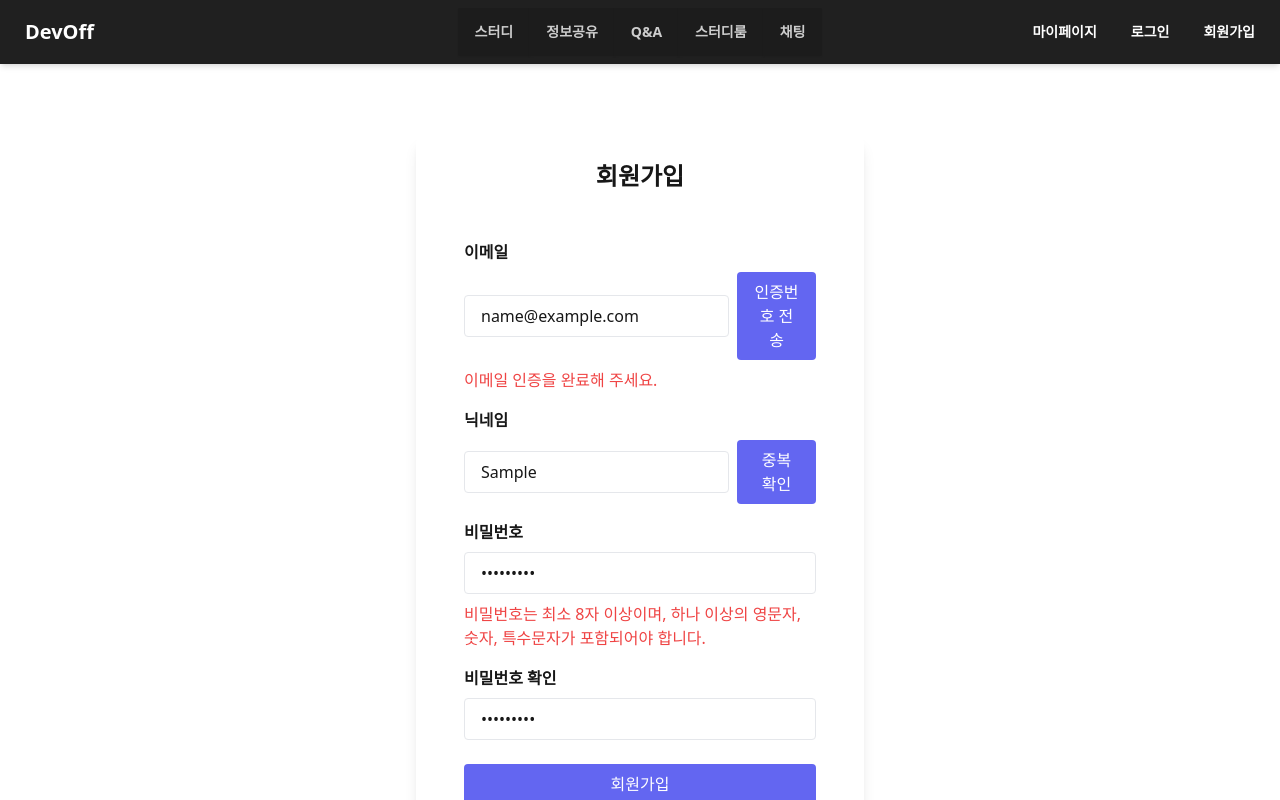
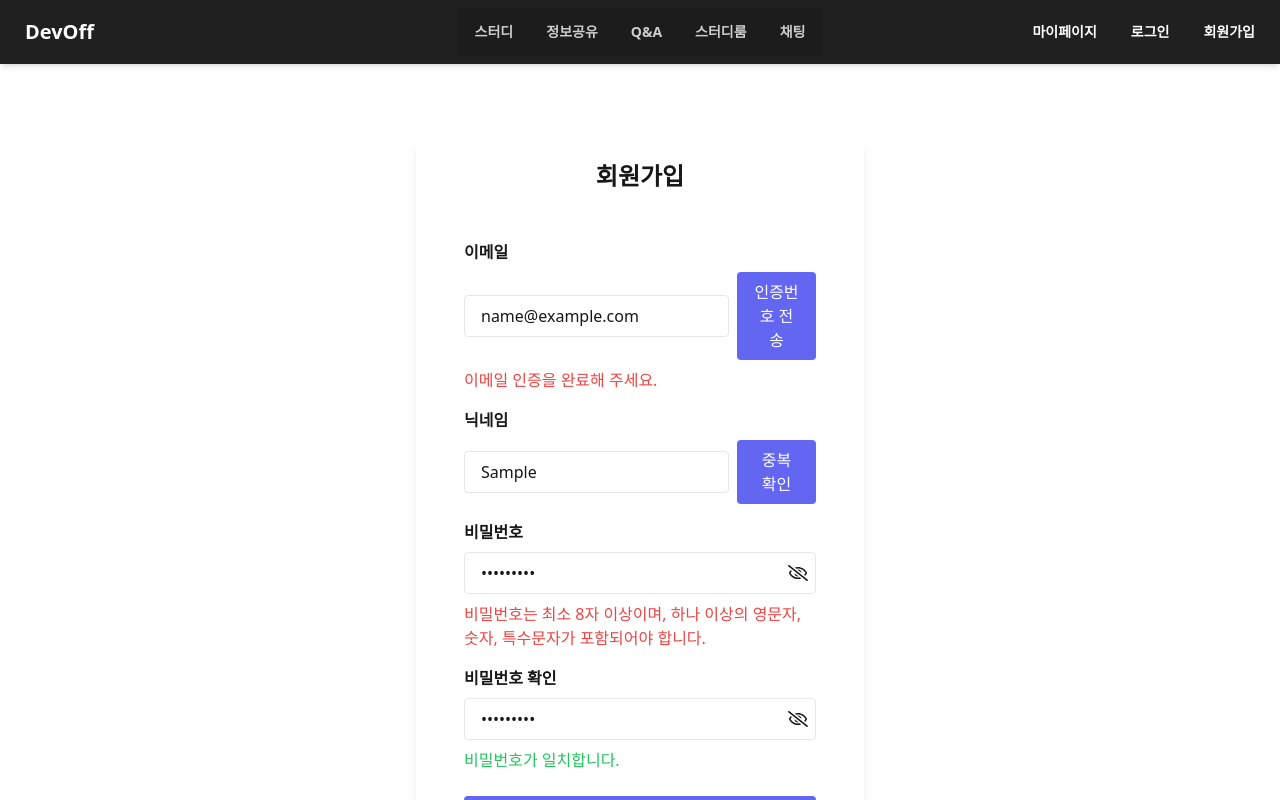
Before and after one commit to jyeoney/FrontEnd, a Next.js app: page /signup in a window 1280 px wide. Both pictures are taken after typing "name@example.com", "Sample", "Sample123", "Sample123" into the empty fields and a click on the button "회원가입". Shown: the top 800 px of the page. Built offline with nearby package versions, Linux system fonts and the light colour scheme; no server answers.

Commit message:
feat: 비밀번호 보기/숨기기 토글 기능 구현, 인증코드 및 비밀번호 확인 메시지 처리 개선, api 주소 환경변수 처리

```diff
--- a/src/components/signup/SignUpForm.tsx
+++ b/src/components/signup/SignUpForm.tsx
@@ -2,6 +2,7 @@
 import axios from 'axios';
 import { useRouter } from 'next/navigation';
 import { FormEvent, useState } from 'react';
+import { FaRegEye, FaRegEyeSlash } from 'react-icons/fa';
 
 const SignUpForm = () => {
   const [email, setEmail] = useState('');
@@ -22,9 +23,20 @@ const SignUpForm = () => {
     'success' | 'error' | ''
   >('');
 
-  const [authCodeError, setAuthCodeError] = useState('');
+  const [authCodeMessage, setAuthCodeMessage] = useState('');
+  const [authCodeMessageType, setAuthCodeMessageType] = useState<
+    'success' | 'error' | ''
+  >('');
+
   const [passwordError, setPasswordError] = useState('');
-  const [passwordCheckError, setPasswordCheckError] = useState('');
+
+  const [passwordCheckMessage, setPasswordCheckMessage] = useState('');
+  const [passwordCheckMessageType, setPasswordCheckMessageType] = useState<
+    'success' | 'error' | ''
+  >('');
+
+  const [passwordVisible, setPasswordVisible] = useState(false);
+  const [passwordCheckVisible, setPasswordCheckVisible] = useState(false);
 
   const router = useRouter();
 
@@ -37,6 +49,14 @@ const SignUpForm = () => {
       password,
     );
 
+  const togglePasswordVisibility = () => {
+    setPasswordVisible(!passwordVisible);
+  };
+
+  const togglePasswordCheckVisibility = () => {
+    setPasswordCheckVisible(!passwordCheckVisible);
+  };
+
   // 이메일 중복 확인 및 인증번호 요청
   const handleAuthCodeSendClick = async () => {
     // 이메일 형식 확인
@@ -48,7 +68,7 @@ const SignUpForm = () => {
     try {
       // 1. 이메일 중복 확인
       const emailCheckResponse = await axios.post(
-        '/api/auth/check-email',
+        `${process.env.NEXT_PUBLIC_API_URL}/auth/check-email`,
         { email },
         {
           headers: { 'Content-Type': 'application/json' },
@@ -60,9 +80,12 @@ const SignUpForm = () => {
       } else {
       }
       // 2. 인증번호 메일 발송
-      const authCodeResponse = await axios.post('/api/auth/email-auth', {
+      const authCodeResponse = await axios.post(
+        `${process.env.NEXT_PUBLIC_API_URL}/auth/email-auth`,
+        {
           email,
-      });
+        },
+      );
       if (authCodeResponse.status === 200) {
         setEmailSent(true);
         setEmailMessage('인증번호가 발송되었습니다.');
@@ -100,14 +123,17 @@ const SignUpForm = () => {
   // 인증번호 확인
   const handleAuthCodeVerifyClick = async () => {
     try {
-      const response = await axios.post('/api/auth/email-auth/code', {
+      const response = await axios.post(
+        `${process.env.NEXT_PUBLIC_API_URL}/auth/email-auth/code`,
+        {
           email,
           code: authCode,
-      });
+        },
+      );
       if (response.status === 200) {
-        alert('인증되었습니다!');
-        setAuthCodeError('');
         setAuthCodeVerified(true);
+        setAuthCodeMessage('인증되었습니다.');
+        setAuthCodeMessageType('success');
       }
     } catch (error: any) {
       if (error.response) {
@@ -116,17 +142,24 @@ const SignUpForm = () => {
 
         if (status === 400) {
           if (errorCode === 'EMAIL_VERIFICATION_FAILED') {
-            setAuthCodeError('인증 코드가 만료되었습니다.');
+            setAuthCodeMessage('인증 코드가 만료되었습니다.');
+            setAuthCodeMessageType('error');
+          } else if (errorCode === 'VALIDATION_FAILED') {
+            setAuthCodeMessage('인증 코드가 일치하지 않습니다.');
+            setAuthCodeMessageType('error');
           } else {
-            setAuthCodeError('잘못된 요청입니다. 다시 시도해주세요.');
+            setAuthCodeMessage('잘못된 요청입니다. 다시 시도해주세요.');
+            setAuthCodeMessageType('error');
           }
         } else {
-          setAuthCodeError('오류가 발생했습니다. 잠시 후 다시 시도해주세요.');
+          setAuthCodeMessage('오류가 발생했습니다. 잠시 후 다시 시도해주세요.');
+          setAuthCodeMessageType('error');
         }
       } else {
-        setAuthCodeError(
+        setAuthCodeMessage(
           '서버에 연결할 수 없습니다. 네트워크 상태를 확인해 주세요.',
         );
+        setAuthCodeMessageType('error');
       }
     }
   };
@@ -138,9 +171,12 @@ const SignUpForm = () => {
       setNickNameMessageType('error');
     }
     try {
-      const response = await axios.post('/api/auth/check-nickname', {
+      const response = await axios.post(
+        `${process.env.NEXT_PUBLIC_API_URL}/auth/check-nickname`,
+        {
           nickName,
-      });
+        },
+      );
       if (response.status === 200) {
         setNickNameMessage('사용 가능한 닉네임입니다.');
         setNickNameMessageType('success');
@@ -184,9 +220,13 @@ const SignUpForm = () => {
 
   // 비밀번호 확인
   const handlePasswordCheck = (value: string) => {
-    setPasswordCheckError(
-      value !== password ? '비밀번호가 일치하지 않습니다.' : '',
-    );
+    if (value !== password) {
+      setPasswordCheckMessage('비밀번호가 일치하지 않습니다.');
+      setPasswordCheckMessageType('error');
+    } else {
+      setPasswordCheckMessage('비밀번호가 일치합니다.');
+      setPasswordCheckMessageType('success');
+    }
   };
 
   // 회원가입 제출
@@ -220,13 +260,16 @@ const SignUpForm = () => {
     }
 
     if (password !== passwordCheck) {
-      setPasswordCheckError('비밀번호가 일치하지 않습니다.');
-      return;
+      setPasswordCheckMessage('비밀번호가 일치하지 않습니다.');
+      setPasswordCheckMessageType('error');
+    } else {
+      setPasswordCheckMessage('비밀번호가 일치합니다.');
+      setPasswordCheckMessageType('success');
     }
 
     try {
       const response = await axios.post(
-        '/api/auth/sign-up',
+        `${process.env.NEXT_PUBLIC_API_URL}/auth/sign-up`,
         { email, password, nickName },
         { headers: { 'Content-Type': 'application/json' } },
       );
@@ -314,8 +357,16 @@ const SignUpForm = () => {
                 {authCodeVerified ? '완료' : '확인'}
               </button>
             </div>
-            {authCodeError && (
-              <p className="text-red-500 mt-2">{authCodeError}</p>
+            {authCodeMessage && (
+              <p
+                className={`mt-2 ${
+                  authCodeMessageType === 'success'
+                    ? 'text-green-500'
+                    : 'text-red-500'
+                }`}
+              >
+                {authCodeMessage}
+              </p>
             )}
           </div>
         )}
@@ -367,9 +418,10 @@ const SignUpForm = () => {
           <label htmlFor="password" className="block mb-2 font-semibold">
             비밀번호
           </label>
+          <div className="relative">
             <input
               id="password"
-            type="password"
+              type={passwordVisible ? 'text' : 'password'}
               value={password}
               onChange={e => {
                 setPassword(e.target.value);
@@ -379,6 +431,18 @@ const SignUpForm = () => {
               required
               className="w-full px-4 py-2 rounded border bg-white focus:outline-indigo-500"
             />
+            <button
+              type="button"
+              onClick={togglePasswordVisibility}
+              className="absolute right-2 top-1/2 transform -translate-y-1/2"
+            >
+              {passwordVisible ? (
+                <FaRegEye size={20} />
+              ) : (
+                <FaRegEyeSlash size={20} />
+              )}
+            </button>
+          </div>
           <p className="text-red-500 mt-2">{passwordError}</p>
         </div>
 
@@ -387,9 +451,10 @@ const SignUpForm = () => {
           <label htmlFor="passwordCheck" className="block mb-2 font-semibold">
             비밀번호 확인
           </label>
+          <div className="relative">
             <input
               id="passwordCheck"
-            type="password"
+              type={passwordCheckVisible ? 'text' : 'password'}
               value={passwordCheck}
               onChange={e => {
                 setPasswordCheck(e.target.value);
@@ -399,8 +464,28 @@ const SignUpForm = () => {
               required
               className="w-full px-4 py-2 rounded border bg-white focus:outline-indigo-500"
             />
-          {passwordCheckError && (
-            <p className="text-red-500 mt-2">{passwordCheckError}</p>
+            <button
+              type="button"
+              onClick={togglePasswordCheckVisibility}
+              className="absolute right-2 top-1/2 transform -translate-y-1/2"
+            >
+              {passwordCheckVisible ? (
+                <FaRegEye size={20} />
+              ) : (
+                <FaRegEyeSlash size={20} />
+              )}
+            </button>
+          </div>
+          {passwordCheckMessage && (
+            <p
+              className={`mt-2 ${
+                passwordCheckMessageType === 'success'
+                  ? 'text-green-500'
+                  : 'text-red-500'
+              }`}
+            >
+              {passwordCheckMessage}
+            </p>
           )}
         </div>
 
```
Lines whose indentation alone changed are shown as unchanged.
